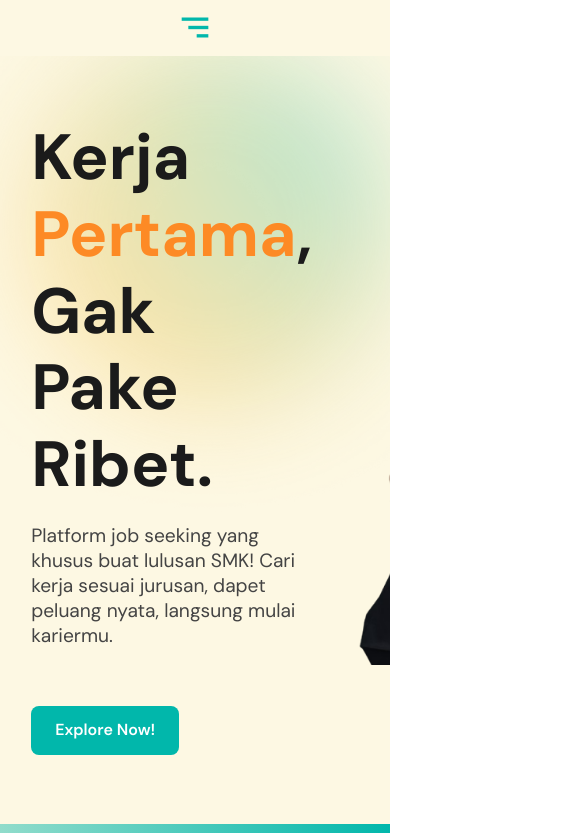
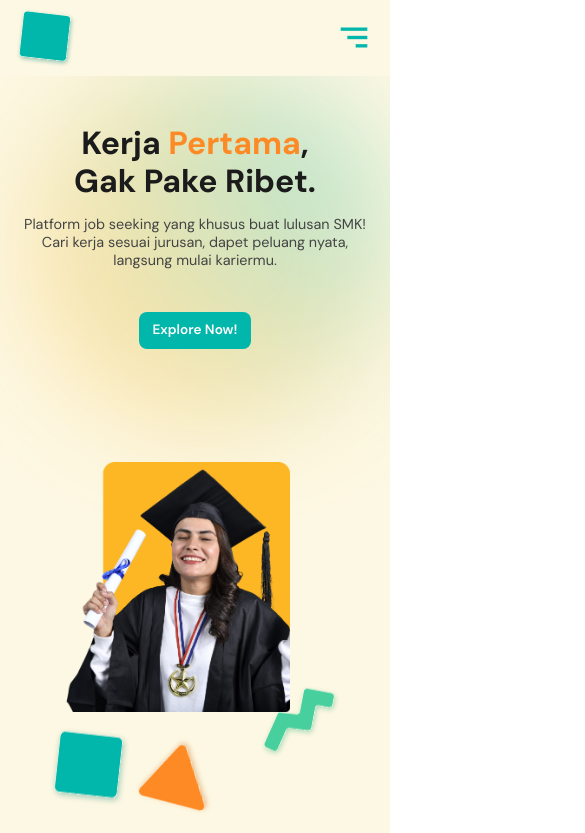
Before and after one commit to nasyasakhi/job, a plain HTML site: page index.html in a window 390 px wide. Shown: the top 833 px of the page, 585 px wide, since content can reach past the window. Drawn offline with nearby package versions, Linux system fonts and the light colour scheme.

Commit message:
manual responsive hero

```diff
--- a/css/style.css
+++ b/css/style.css
@@ -340,28 +340,74 @@ header {
 }
 
 /* Media Queries */
-@media (max-width: 1200px) {
-  #header h1 {
-    font-size: 120px;
-    line-height: 100px;
+@media (max-width: 1024px) {
+  #hero {
+    flex-direction: column;
+    text-align: center;
+    padding: 3em 5%;
   }
 
-  .description {
-    font-size: 1em;
-    max-width: 600px;
+  .hero-content {
+    max-width: 100%;
   }
 
-  .scroll-btn {
-    width: 50px;
-    height: 50px;
+  .hero-content h1 {
+    font-size: 2.8rem;
   }
 
-  .scroll-btn i {
-    font-size: 35px;
+  .hero-visual {
+    margin-top: 2rem;
+  }
+
+  .trust {
+    flex-direction: column;
+    text-align: center;
+    gap: 3rem;
+  }
+
+  .trust-stats {
+    flex-wrap: wrap;
+    justify-content: center;
+  }
+
+  .hero-visual .person {
+    margin-right: 120px;
+  }
+
+  .shape {
+    position: absolute;
+    z-index: 3;
+    width: 150px;
+  }
+
+  .shape-triangle {
+    bottom: -30px;
+    left: 120px;
+    animation: spin 8s linear infinite;
+  }
+
+  .shape-square {
+    bottom: -30px;
+    left: 10px;
+    animation: float 3s ease-in-out infinite;
+  }
+
+  .shape-zig {
+    bottom: 30px;
+    right: 30px;
+    animation: float 6s ease-in-out infinite;
   }
 }
 
 @media (max-width: 768px) {
+  .logo img{
+    display: block;
+  }
+
+  header {
+    justify-content: space-between;
+  }
+
   .navbar ul {
     flex-direction: column;
     align-items: start;
@@ -395,6 +441,48 @@ header {
   #menu-icon {
     display: block;
   }
+
+  .hero-content h1 {
+    font-size: 2.5rem;
+  }
+
+  .hero-content p {
+    font-size: 1rem;
+  }
+
+  .hero-visual .person {
+    max-width: 300px;
+    margin-right: 75px;
+  }
+
+  .stat-box {
+    flex: 1 1 45%;
+    max-width: 45%;
+  }
+
+  .shape {
+    position: absolute;
+    z-index: 3;
+    width: 110px;
+  }
+
+  .shape-triangle {
+    bottom: -30px;
+    left: 120px;
+    animation: spin 8s linear infinite;
+  }
+
+  .shape-square {
+    bottom: -20px;
+    left: 40px;
+    animation: float 3s ease-in-out infinite;
+  }
+
+  .shape-zig {
+    bottom: 30px;
+    right: 10px;
+    animation: float 6s ease-in-out infinite;
+  }
 }
 
 @media (max-width: 480px) {
@@ -402,12 +490,17 @@ header {
     display: block;
   }
 
+  header {
+    justify-content: space-between;
+    padding: .5em 1em;
+  }
+
   .navbar {
     position: absolute;
     top: 100%;
     width: 90%;
     padding: 1rem 3%;
-    background: var(--red-color);
+    background: var(--bg-color);
     box-shadow: 0 0.5rem 1rem rgba(0, 0, 0, 0.2);
     display: none;
   }
@@ -432,4 +525,69 @@ header {
     flex-direction: column;
     gap: 0;
   }
+
+  #hero {
+    padding: 3em 1.5em;
+  }
+
+  .hero-content h1 {
+    font-size: 2rem;
+  }
+
+  .hero-content p {
+    font-size: .9rem;
+  }
+
+  .btn {
+    padding: 0.6em 1em;
+    font-size: .85rem;
+  }
+
+  .hero-visual .person {
+    max-width: 250px;
+    margin-right: 60px;
+  }
+
+  .trust-text p {
+    font-size: 1.5rem;
+  }
+
+  .trust-stats {
+    flex-direction: column;
+    gap: 1rem;
+  }
+
+  .stat-box {
+    max-width: 100%;
+  }
+
+  .marquee-content span {
+    font-size: 13px;
+    gap: 1.5rem;
+    margin: .3rem .8rem;
+  }
+
+  .shape {
+    position: absolute;
+    z-index: 3;
+    width: 80px;
+  }
+
+  .shape-triangle {
+    bottom: -30px;
+    left: 90px;
+    animation: spin 8s linear infinite;
+  }
+
+  .shape-square {
+    bottom: -20px;
+    left: 10px;
+    animation: float 3s ease-in-out infinite;
+  }
+
+  .shape-zig {
+    bottom: 30px;
+    right: 10px;
+    animation: float 6s ease-in-out infinite;
+  }
 }
--- a/index.html
+++ b/index.html
@@ -21,14 +21,14 @@
 <body>
     <!-- NAVBAR -->
     <header>
-        <a href="#" class="logo"><img src="images/logo-job.png" alt="" /></a>
+        <a href="#" class="logo"><img src="images/shape-square.svg" alt="" /></a>
         <i class="bx bx-menu-alt-right" id="menu-icon"></i>
         <nav class="navbar">
         <ul>
             <li><a href="#tentang-kami">Tentang</a></li>
             <li><a href="#">CV Builder</a></li>
             <a href="#">
-            <img src="images/logo-job.png" class="inner-logo" alt="" />
+            <img src="images/shape-square.svg" class="inner-logo" alt="" />
             </a>
             <li><a href="#">Course</a></li>
             <li><a href="#">Feedback</a></li>
```
